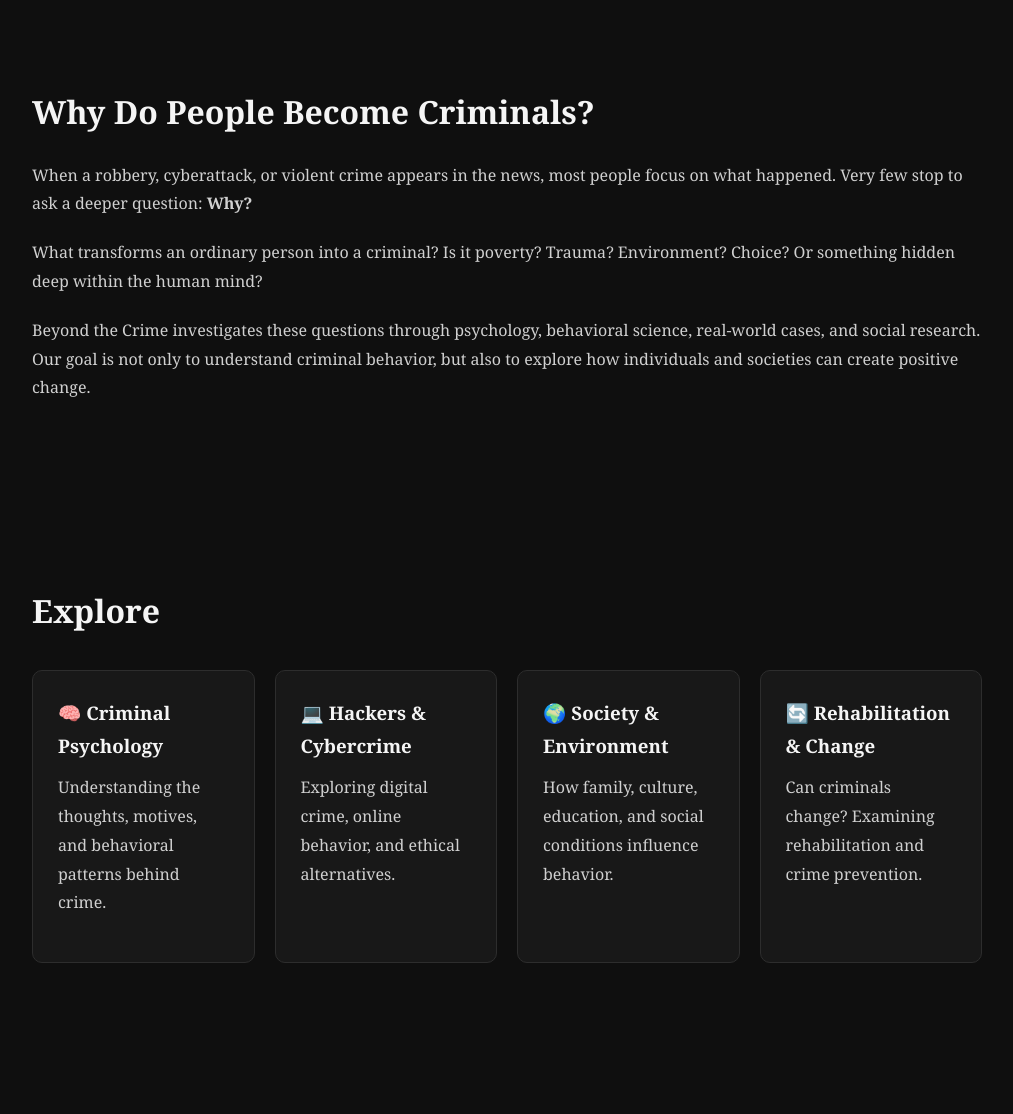
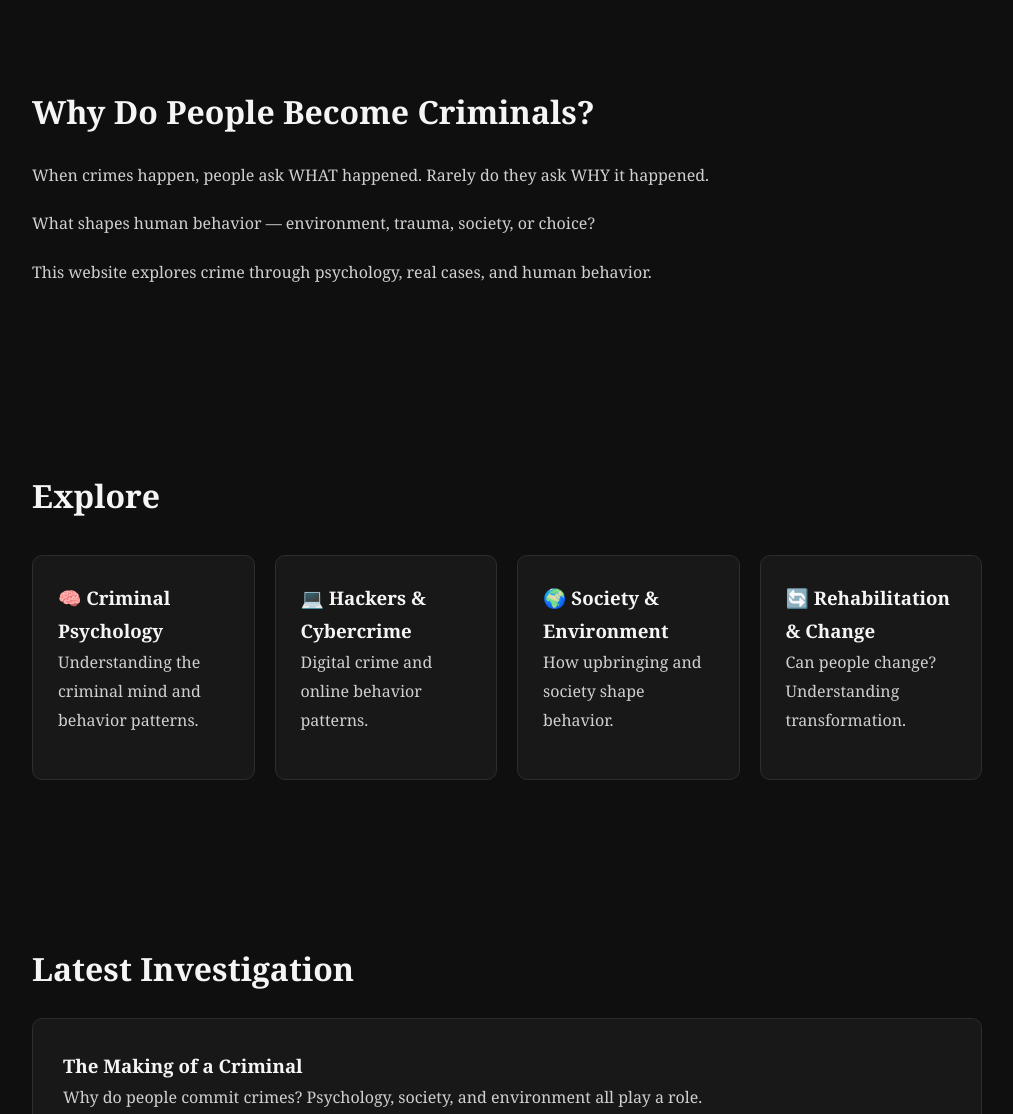
Before and after one commit to pragna299/Beyond-the-Crime, a plain HTML site: page index.html in a window 1280 px wide. Shown: the part 797-1911 px from the top of the page, without its empty margins (133-1146 px from the left). Drawn offline with Linux system fonts and the light colour scheme.

Commit message:
Refactor styles and enhance text content in index.html
Updated various CSS styles and improved text clarity in the HTML content.

```diff
--- a/index.html
+++ b/index.html
@@ -20,6 +20,7 @@ body{
     line-height:1.8;
 }
 
+/* HEADER */
 header{
     height:100vh;
     display:flex;
@@ -32,7 +33,6 @@ header{
 
 h1{
     font-size:4rem;
-    letter-spacing:2px;
     margin-bottom:20px;
 }
 
@@ -49,6 +49,7 @@ h1{
     max-width:900px;
 }
 
+/* BUTTON */
 .button{
     margin-top:40px;
     display:inline-block;
@@ -64,6 +65,7 @@ h1{
     color:black;
 }
 
+/* SECTIONS */
 section{
     max-width:1000px;
     margin:auto;
@@ -80,7 +82,7 @@ p{
     margin-bottom:20px;
 }
 
-/* GRID */
+/* EXPLORE GRID */
 .topics{
     display:grid;
     grid-template-columns:repeat(auto-fit,minmax(220px,1fr));
@@ -88,34 +90,30 @@ p{
     margin-top:30px;
 }
 
-/* CARD LINK WRAPPER */
+/* LINK RESET */
 .card-link{
     text-decoration:none;
     color:inherit;
 }
 
-/* CARD */
+/* CARD = BUTTON STYLE */
 .card{
     background:#181818;
     padding:25px;
     border-radius:10px;
     border:1px solid #2d2d2d;
+    cursor:pointer;
     transition:0.3s;
-    height:100%;
-}
-
-.card h3{
-    margin-bottom:10px;
 }
 
 /* HOVER EFFECT */
 .card:hover{
-    transform:translateY(-8px);
+    transform:translateY(-10px);
     border-color:#ffffff;
-    box-shadow:0 10px 25px rgba(0,0,0,0.5);
+    box-shadow:0 10px 25px rgba(0,0,0,0.6);
 }
 
-/* ARTICLE */
+/* ARTICLE BOX */
 .article{
     background:#181818;
     padding:30px;
@@ -123,6 +121,7 @@ p{
     border:1px solid #2d2d2d;
 }
 
+/* FOOTER */
 footer{
     text-align:center;
     padding:40px;
@@ -156,23 +155,15 @@ Every crime has a story. Every story has a cause. Every cause has a solution.
 <h2>Why Do People Become Criminals?</h2>
 
 <p>
-When a robbery, cyberattack, or violent crime appears in the news,
-most people focus on what happened.
-Very few stop to ask a deeper question:
-<strong>Why?</strong>
+When crimes happen, people ask WHAT happened. Rarely do they ask WHY it happened.
 </p>
 
 <p>
-What transforms an ordinary person into a criminal?
-Is it poverty? Trauma? Environment? Choice?
-Or something hidden deep within the human mind?
+What shapes human behavior — environment, trauma, society, or choice?
 </p>
 
 <p>
-Beyond the Crime investigates these questions through psychology,
-behavioral science, real-world cases, and social research.
-Our goal is not only to understand criminal behavior,
-but also to explore how individuals and societies can create positive change.
+This website explores crime through psychology, real cases, and human behavior.
 </p>
 
 </section>
@@ -186,28 +177,28 @@ but also to explore how individuals and societies can create positive change.
 <a href="criminal-psychology.html" class="card-link">
 <div class="card">
 <h3>🧠 Criminal Psychology</h3>
-<p>Understanding the thoughts, motives, and behavioral patterns behind crime.</p>
+<p>Understanding the criminal mind and behavior patterns.</p>
 </div>
 </a>
 
 <a href="hackers-cybercrime.html" class="card-link">
 <div class="card">
 <h3>💻 Hackers & Cybercrime</h3>
-<p>Exploring digital crime, online behavior, and ethical alternatives.</p>
+<p>Digital crime and online behavior patterns.</p>
 </div>
 </a>
 
 <a href="society-environment.html" class="card-link">
 <div class="card">
 <h3>🌍 Society & Environment</h3>
-<p>How family, culture, education, and social conditions influence behavior.</p>
+<p>How upbringing and society shape behavior.</p>
 </div>
 </a>
 
 <a href="rehabilitation-change.html" class="card-link">
 <div class="card">
 <h3>🔄 Rehabilitation & Change</h3>
-<p>Can criminals change? Examining rehabilitation and crime prevention.</p>
+<p>Can people change? Understanding transformation.</p>
 </div>
 </a>
 
@@ -224,9 +215,7 @@ but also to explore how individuals and societies can create positive change.
 <h3>The Making of a Criminal</h3>
 
 <p>
-Are criminals born, made, or something in between?
-An investigation into psychology, upbringing, social pressures,
-and the factors that shape criminal behavior.
+Why do people commit crimes? Psychology, society, and environment all play a role.
 </p>
 
 <p><strong>Coming Soon...</strong></p>
@@ -236,9 +225,7 @@ and the factors that shape criminal behavior.
 </section>
 
 <footer>
-
 Beyond the Crime © 2026
-
 </footer>
 
 </body>
```
